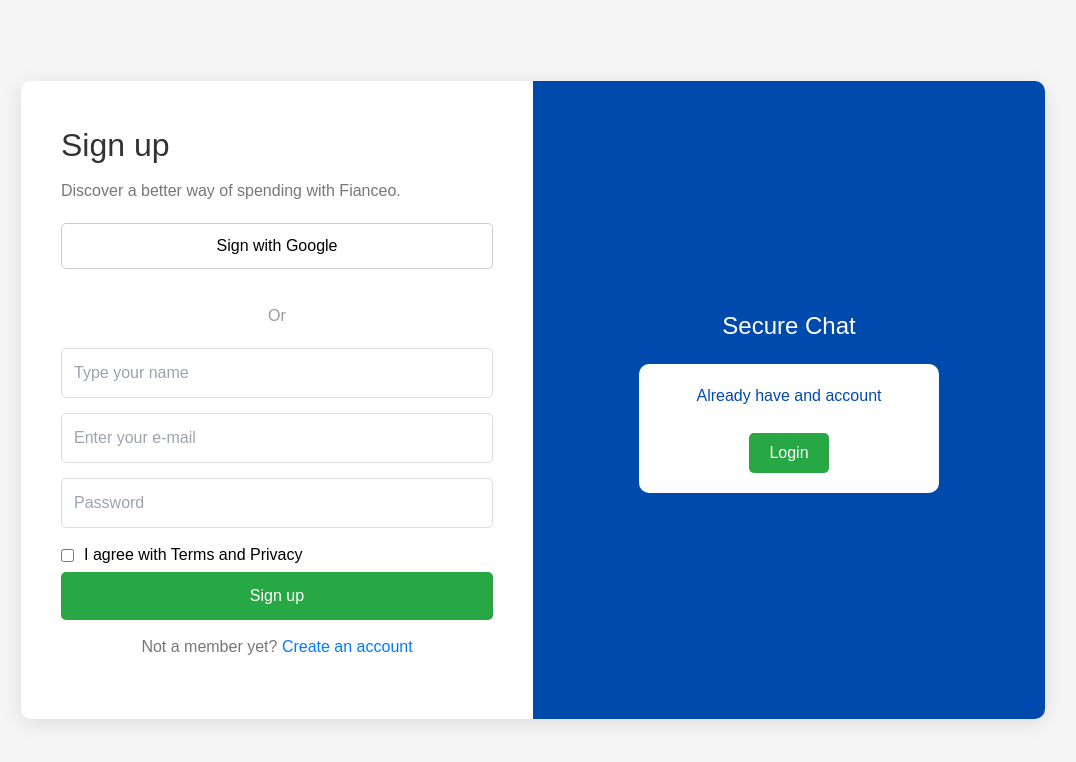
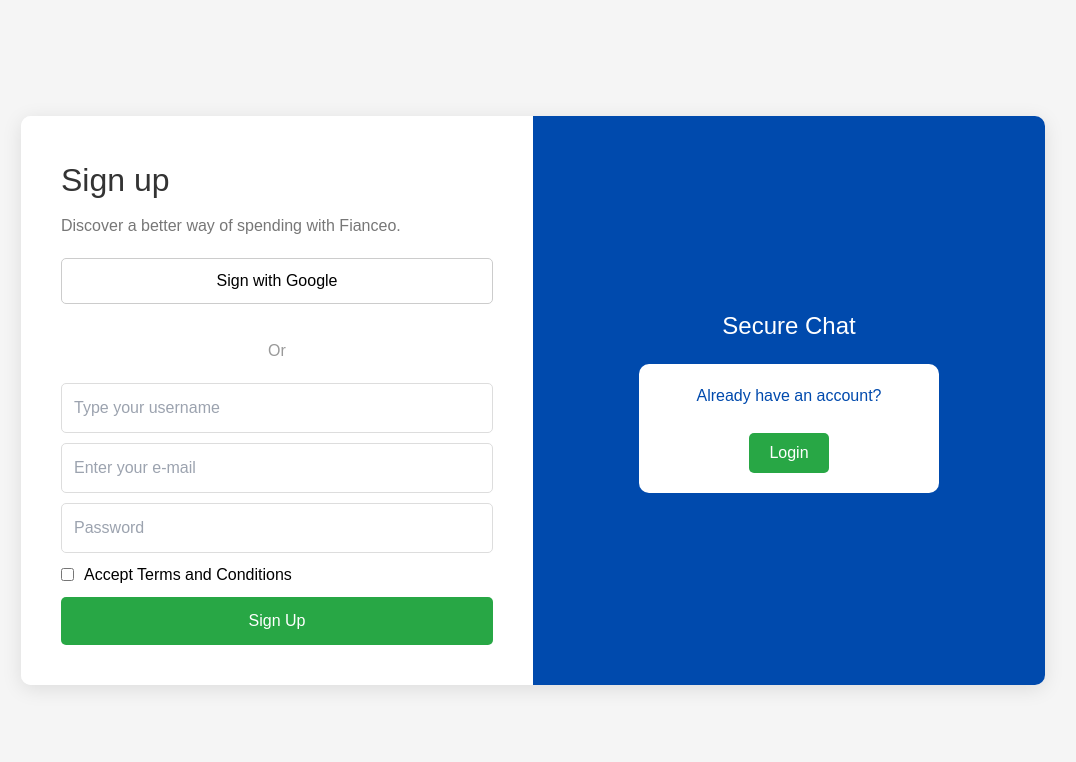
Before and after one commit to Yash224yr/SecureChatApp, a Next.js app: page /authentication/register in a window 1280 px wide. Shown: the top 762 px of the page, without its empty margins (107-1183 px from the left). Built offline with nearby package versions, Linux system fonts and the light colour scheme.

Commit message:
latest code

```diff
--- a/src/api/index.jsx
+++ b/src/api/index.jsx
@@ -5,7 +5,7 @@ export const makeRequest = async (payload, endpoint, method = "post") => {
   try {
     const response = await AXIOS_CLIENT[method](endpoint, payload);
     if (response) {
-      return response;
+      return response?.data;
     }
   } catch (error) {
     const message = error.response.data.message || "error calling api"
--- a/src/app/authentication/register/Register.css
+++ b/src/app/authentication/register/Register.css
@@ -59,16 +59,7 @@ body {
 
 
 
-  .submit-btn {
-    background-color: #28a745;
-    color: #fff;
-    padding: 12px;
-    margin-top: 5px;
-    border: none;
-    width: 100%;
-    border-radius: 5px;
-    cursor: pointer;
-  }
+
 
   .login-link {
     margin-top: 15px;
--- a/src/app/authentication/register/Register.jsx
+++ b/src/app/authentication/register/Register.jsx
@@ -3,39 +3,54 @@
 import React, { useState } from "react";
 import "./Register.css";
 import { REGISTER_API } from "@/api";
-import { Swiper, SwiperSlide } from "swiper/react";
+import { useRouter } from "nextjs-toploader/app";
+import FormCheckBox from "@/components/CustomCheckBox/FormCheckBox";
+import { Form, Formik } from "formik";
+import CustomButton from "@/components/CustomButton/CustomButton";
+import * as Yup from "yup";
+import FormikTextInput from "@/components/CustomFormInput/FormikTextInput";
+import RightSection from "../components/rightSection/RightSection";
+import { ROUTESPATH } from "@/constant/ROUTES";
+import { SweetAlertToast } from "@/utils/sweetAlert";
 
-import "swiper/css";
-import { IMAGES_PATH } from "@/constant/IMAGES_PATH";
-import Image from "next/image";
-import RightSection from "../components/rightSection/RightSection";
-import FormTextInput from "@/components/CustomFormInput/FormTextInput";
-import { ROUTESPATH } from "@/constant/ROUTES";
-import { useRouter } from 'nextjs-toploader/app';
-import FormCheckBox from "@/components/CustomCheckBox/FormCheckBox";
-
+const validationSchema = Yup.object({
+  username: Yup.string()
+    .min(3, "Username must be at least 3 characters long")
+    .required("Username is required"),
+  email: Yup.string()
+    .email("Invalid email address")
+    .required("Email is required"),
+  password: Yup.string()
+    .min(6, "Password must be at least 6 characters long")
+    .required("Password is required"),
+  terms: Yup.bool().oneOf([true], "You must accept the terms and conditions"),
+});
 
 const Register = () => {
-  const [loader, setLoader] = useState(false);
+  const router = useRouter();
 
-  const router = useRouter()
-
-  const handleRegisterUser = async (e) => {
-    e.preventDefault();
+  const handleRegisterUser = async (values, { setSubmitting }) => {
+    console.log(values, "valuesss");
     try {
-      setLoader(true);
-      const response = await REGISTER_API();
-      // Handle the response as needed
+      const response = await REGISTER_API(values);
+      console.log(response, "response");
+      if (response && response.status) {
+        SweetAlertToast.fire({
+          icon: "success",
+          title: response?.message,
+        });
+        router.push(ROUTESPATH.login);
+      }
     } catch (error) {
       console.log(error);
     } finally {
-      setLoader(false);
+      setSubmitting(false); // Stop the form from showing the submitting state
     }
   };
 
-  const routeToLogin = ()=>{
-    router.push(ROUTESPATH.login)
-  }
+  const routeToLogin = () => {
+    router.push(ROUTESPATH.login);
+  };
 
   return (
     <div className="register-container">
@@ -44,23 +59,39 @@ const Register = () => {
         <p>Discover a better way of spending with Fianceo.</p>
         <button className="google-signin">Sign with Google</button>
         <div className="divider">Or</div>
-        <form onSubmit={handleRegisterUser}>
-          <FormTextInput name={"username"} placeholder="Type your name" />
-          <FormTextInput name={"email"} placeholder="Enter your e-mail" />
-          <FormTextInput name={"password"} placeholder="Password" />
-          <FormCheckBox />
-          <button type="submit" className="submit-btn">
-            Sign up
-          </button>
-        </form>
-        <p className="login-link">
-          Not a member yet? <a href="/login">Create an account</a>
-        </p>
+
+        <Formik
+          initialValues={{
+            username: "",
+            email: "",
+            password: "",
+            terms: false,
+          }}
+          validationSchema={validationSchema}
+          onSubmit={handleRegisterUser}
+        >
+          {({ isSubmitting }) => (
+            <Form>
+              <FormikTextInput
+                name="username"
+                placeholder="Type your username"
+              />
+              <FormikTextInput name="email" placeholder="Enter your e-mail" />
+              <FormikTextInput
+                name="password"
+                placeholder="Password"
+                type="password"
+              />
+              <FormCheckBox name="terms" label="Accept Terms and Conditions" />
+              <CustomButton isSubmitting={isSubmitting}>Sign Up</CustomButton>
+            </Form>
+          )}
+        </Formik>
       </div>
 
       <RightSection
         title={"Secure Chat"}
-        text={"Already have and account"}
+        text={"Already have an account?"}
         btnText="Login"
         onClick={routeToLogin}
       />
--- a/src/app/globals.css
+++ b/src/app/globals.css
@@ -8,7 +8,10 @@
   padding: 0;
   box-sizing: border-box;
 }
-
+.error {
+  color: red;
+  font-size: 12px;
+}
 /*
 :root {
   --background: #ffffff;
--- /dev/null
+++ b/src/components/CustomButton/CustomButton.css
@@ -0,0 +1,10 @@
+.submit-btn {
+    background-color: #28a745;
+    color: #fff;
+    padding: 12px;
+    margin-top: 10px;
+    border: none;
+    width: 100%;
+    border-radius: 5px;
+    cursor: pointer;
+  }
--- /dev/null
+++ b/src/components/CustomButton/CustomButton.jsx
@@ -0,0 +1,12 @@
+import React from "react";
+import "./CustomButton.css";
+
+const CustomButton = ({ isSubmitting, children }) => {
+  return (
+    <button type="submit" className="submit-btn" disabled={isSubmitting}>
+      {isSubmitting ? "Submitting..." : children}
+    </button>
+  );
+};
+
+export default CustomButton;
--- a/src/components/CustomCheckBox/FormCheckBox.js
+++ b/src/components/CustomCheckBox/FormCheckBox.js
@@ -1,11 +1,15 @@
 import React from "react";
-import "./FormCheckBox.css"
+import { Field, ErrorMessage } from "formik";
+import "./FormCheckBox.css";
 
-const FormCheckBox = () => {
+const FormCheckBox = ({ name, label }) => {
   return (
-    <div className="customCheckbox" id="">
-      <input type="checkbox" id="terms" />
-      <label htmlFor="terms">I agree with Terms and Privacy</label>
+    <div className="customCheckbox">
+      {/* Using Field to bind with Formik */}
+      <Field type="checkbox" id={name} name={name} />
+      <label htmlFor={name}>{label}</label>
+      {/* Error message for validation */}
+      <ErrorMessage name={name} component="div" className="error" />
     </div>
   );
 };
--- a/src/components/CustomFormInput/FormTextInput.jsx
+++ /dev/null
@@ -1,17 +0,0 @@
-import React from "react";
-import "./FormInput.css"
-
-const FormTextInput = ({ onChange, value, name, placeholder }) => {
-  return (
-    <input
-    className="customFormInput"
-      type="text"
-      onChange={onChange}
-      value={value}
-      name={name}
-      placeholder={placeholder}
-    />
-  );
-};
-
-export default FormTextInput;
--- a/src/components/CustomFormInput/FormInput.css
+++ b/src/components/CustomFormInput/FormikTextInput.css
@@ -1,7 +1,7 @@
 .customFormInput {
     width: 100%;
     padding: 12px;
-    margin-bottom: 15px;
+    margin-bottom: 10px;
     border: 1px solid #ddd;
     border-radius: 5px;
   }
--- /dev/null
+++ b/src/components/CustomFormInput/FormikTextInput.jsx
@@ -0,0 +1,19 @@
+import React from "react";
+import { Field, ErrorMessage } from "formik";
+import "./FormikTextInput.css";
+
+const FormikTextInput = ({ name, placeholder }) => {
+  return (
+    <>
+      <ErrorMessage name={name} component="span" className="error" />
+      <Field
+        className="customFormInput"
+        name={name}
+        placeholder={placeholder}
+        type="text"
+      />
+    </>
+  );
+};
+
+export default FormikTextInput;
--- a/src/utils/sweetAlert/index.jsx
+++ b/src/utils/sweetAlert/index.jsx
@@ -4,7 +4,7 @@ export const SweetAlertToast = Swal.mixin({
     toast: true,
     position: "top-end",
     showConfirmButton: false,
-    timer: 1500,
+    timer: 2000,
     timerProgressBar: true,
     didOpen: (toast) => {
       toast.onmouseenter = Swal.stopTimer;
```
